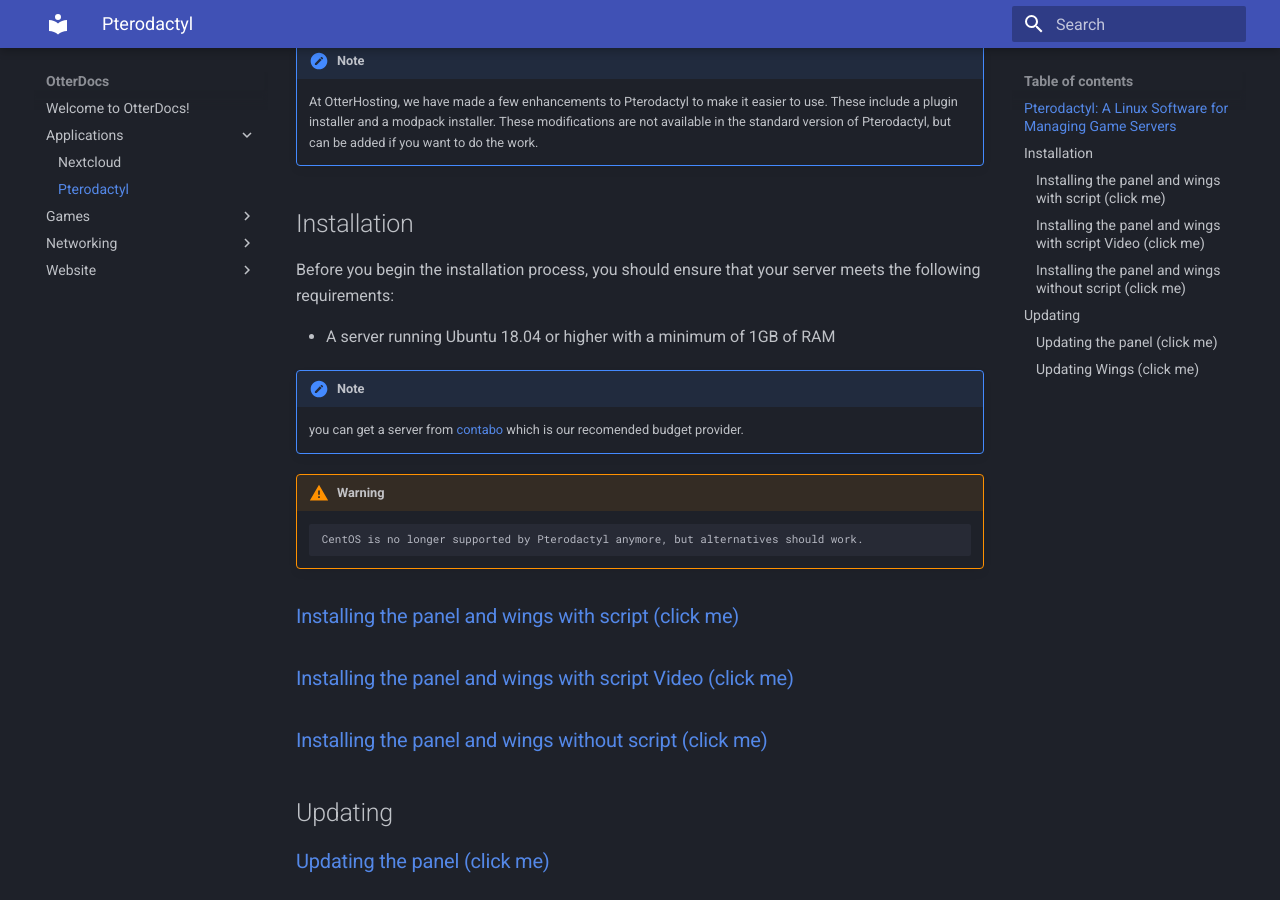
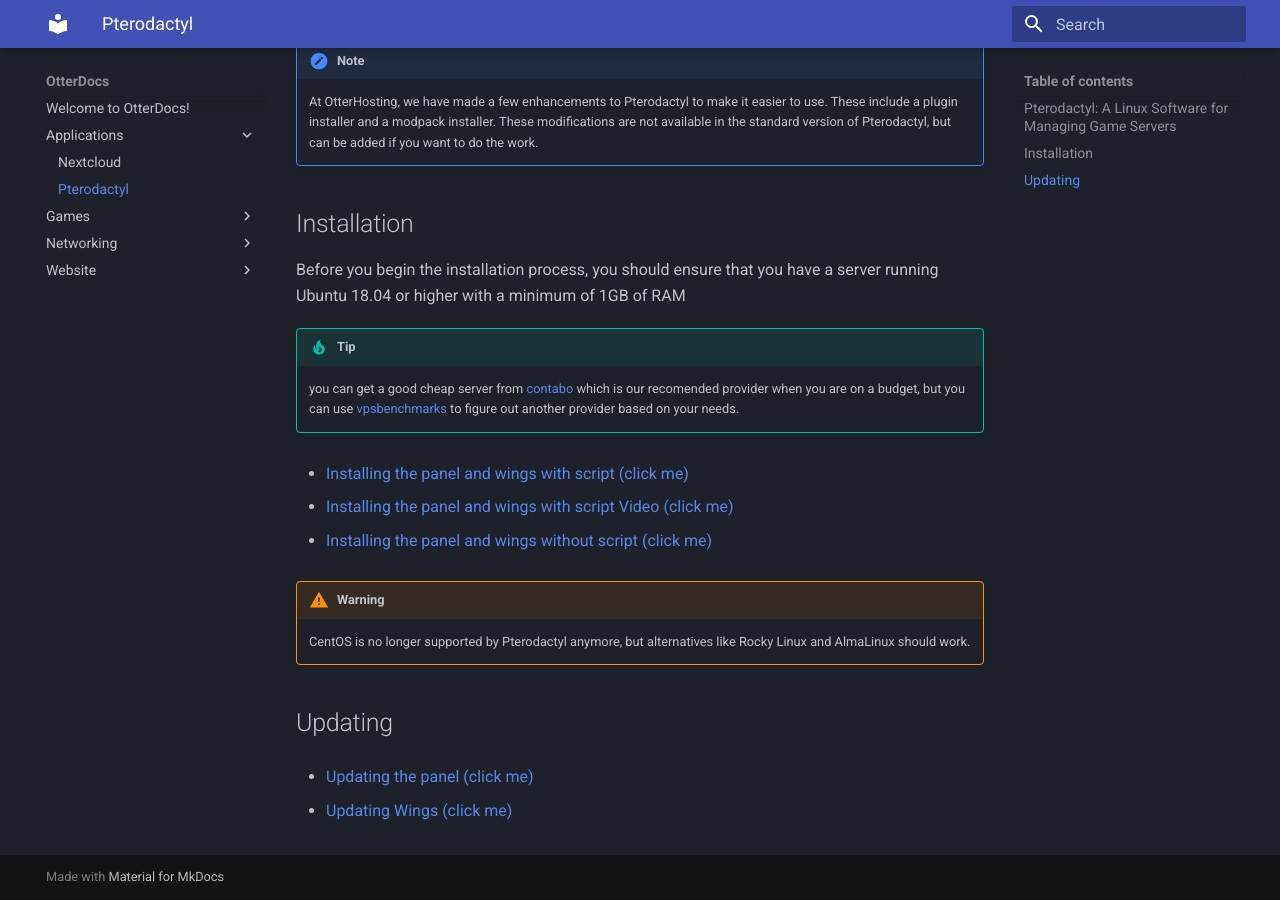
Before and after one commit to DeeKahy/OtterDocs, an MkDocs documentation site: the page built from docs/Applications/Pterodactyl.md, in a window 1280 px wide and 900 px high, scrolled down 497 px. Built offline with MkDocs 1.6.1 and Material for MkDocs 9.7.7, drawn with Linux system fonts in a browser that asks for light colours.

Commit message:
did some things

```diff
--- a/docs/Applications/Pterodactyl.md
+++ b/docs/Applications/Pterodactyl.md
@@ -22,26 +22,33 @@
 
 ## Installation
 
-Before you begin the installation process, you should ensure that your server meets the following requirements:
+Before you begin the installation process, you should ensure that you have a server running Ubuntu 18.04 or higher with
+a minimum of 1GB of RAM
 
-- A server running Ubuntu 18.04 or higher with a minimum of 1GB of RAM
+!!! tip
 
-!!! note
+    you can get a good cheap server from [contabo](https://contabo.com/en/) which is our recomended provider when you
+    are on a budget, but you can use [vpsbenchmarks](https://www.vpsbenchmarks.com/screener) to figure out another provider
+    based on your needs.
 
-    you can get a server from [contabo](https://contabo.com/en/) which is our recomended budget provider.
+
+*  [Installing the panel and wings with script (click me)](https://github.com/pterodactyl-installer/pterodactyl-installer)
+
+*  [Installing the panel and wings with script Video (click me)](https://www.youtube.com/watch?v=7vp2QZIw5Rw&t)
+
+*  [Installing the panel and wings without script (click me)](https://pterodactyl.io/project/introduction.html)
+
 
 !!! warning
 
-        CentOS is no longer supported by Pterodactyl anymore, but alternatives should work.
+    CentOS is no longer supported by Pterodactyl anymore, but alternatives like Rocky Linux and AlmaLinux should
+    work.
 
-### [Installing the panel and wings with script (click me)](https://github.com/pterodactyl-installer/pterodactyl-installer)
 
-### [Installing the panel and wings with script Video (click me)](https://www.youtube.com/watch?v=7vp2QZIw5Rw&t)
 
-### [Installing the panel and wings without script (click me)](https://pterodactyl.io/project/introduction.html)
 
 ## Updating
 
-### [Updating the panel (click me)](https://pterodactyl.io/panel/1.0/updating.html)
+* [Updating the panel (click me)](https://pterodactyl.io/panel/1.0/updating.html)
 
-### [Updating Wings (click me)](https://pterodactyl.io/wings/1.0/upgrading.html)
+* [Updating Wings (click me)](https://pterodactyl.io/wings/1.0/upgrading.html)
```
